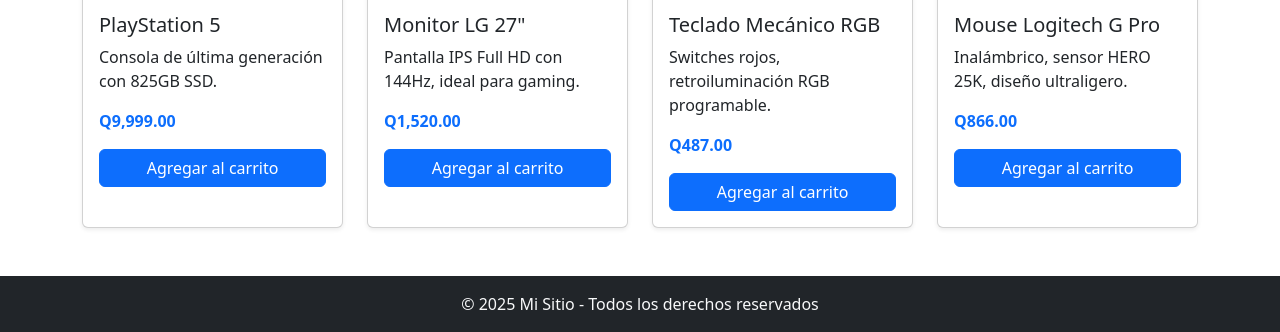
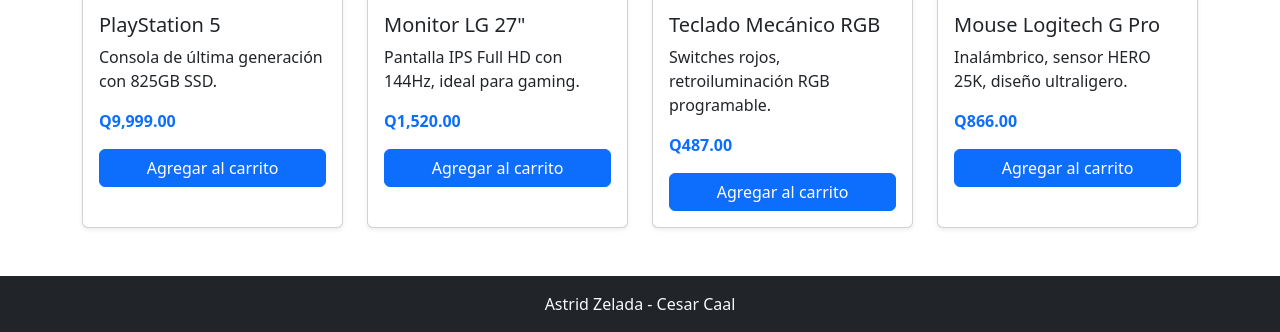
Before and after one commit to astridzelada/SitioWebColaborativo, a plain HTML site: page productos.html in a window 1280 px wide. Shown: the part 812-1144 px from the top of the page. Drawn offline with nearby package versions, Linux system fonts and the light colour scheme.

Commit message:
se modifica pagina productos

```diff
--- a/productos.html
+++ b/productos.html
@@ -158,7 +158,7 @@
 
   <!-- Footer -->
   <footer class="bg-dark text-light text-center py-3 mt-auto">
-    <p class="mb-0">© 2025 Mi Sitio - Todos los derechos reservados</p>
+    <p class="mb-0">Astrid Zelada - Cesar Caal</p>
   </footer>
 
   <!-- Bootstrap JS -->
```
Also changed, not shown: 1 other file.
